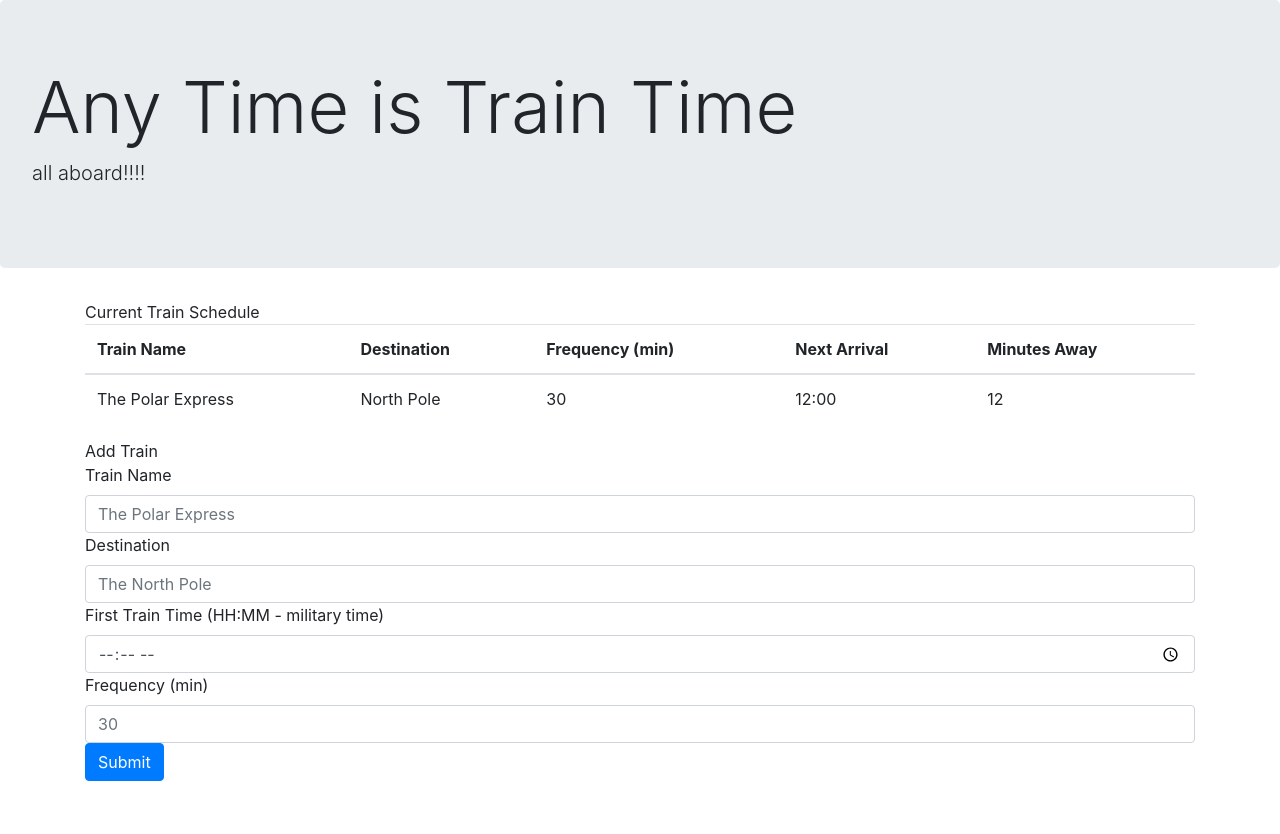
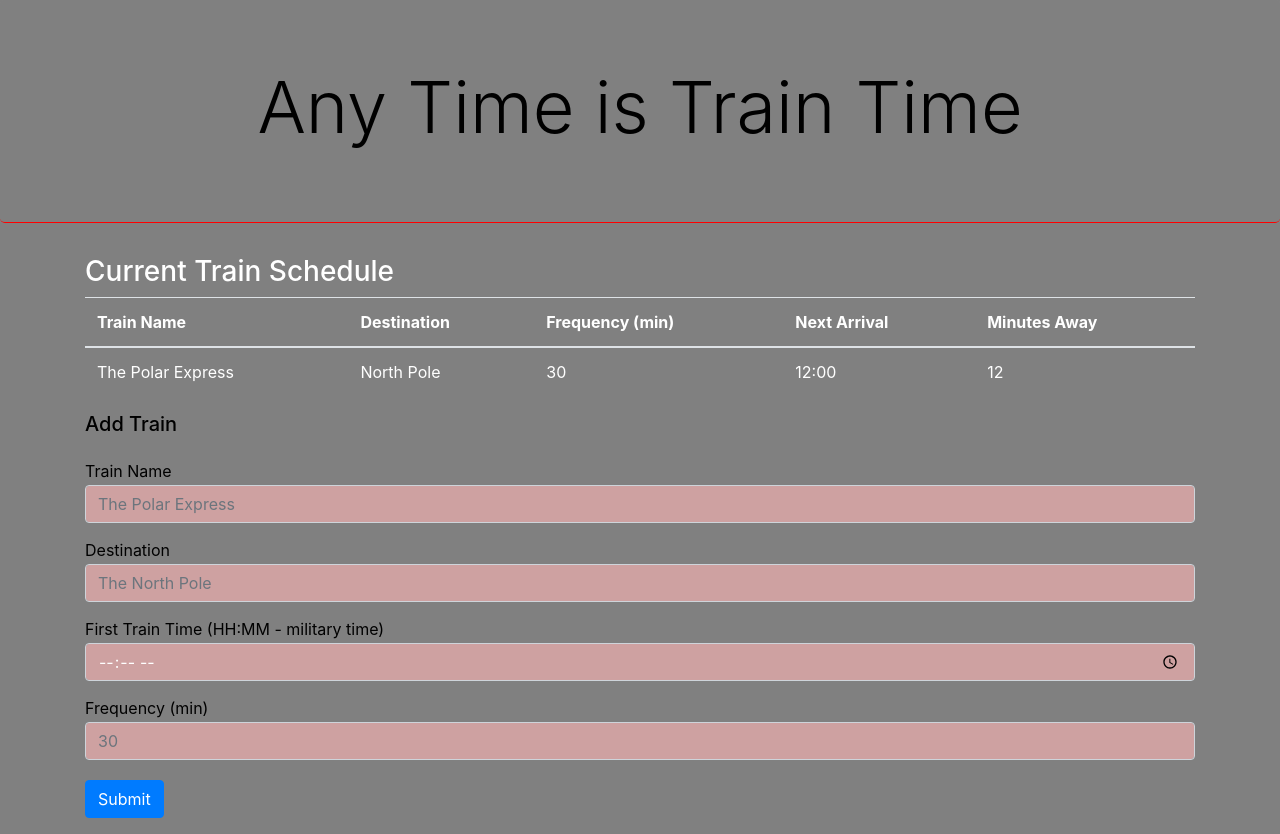
Before and after one commit to jhborunda/TrainScheduler, a plain HTML site: page index.html in a window 1280 px wide. Before the commit the page ends 800 px from the top, so only its background shows below. Drawn offline with nearby package versions, Linux system fonts and the light colour scheme; no server answers.

Commit message:
added css style and attemted to fix HH:mm format

```diff
--- a/assets/css/style.css
+++ b/assets/css/style.css
@@ -0,0 +1,39 @@
+body {
+    background-color: gray;
+    color: black;
+}
+
+.jumbotron {
+    background-color: gray;
+    color: black;
+    border-bottom: 1px solid red;
+    align-items: center;
+    text-align: center;
+    font-weight: bold;
+}
+
+.table-style,
+.data-container {
+    background-color: gray;
+    color: white;
+    /* text-align: center; */
+
+}
+
+#inputName,
+#inputDestination,
+#inputTime,
+#inputFrequency {
+    background-color: rgb(206, 161, 161);
+    color: white;
+
+}
+
+#submit {
+    margin-top: 20px;
+}
+
+label {
+    margin-bottom: 2px;
+    margin-top: 15px;
+}
--- a/assets/javascript/app.js
+++ b/assets/javascript/app.js
@@ -19,8 +19,8 @@ var destination = "";
 var time = "";
 var frequency = "";
 var trainTotal=0;
-// var currentTime = moment#toNow;
-// var currentTime = moment().format("MM/DD/YYYY");
+
+
 
 
 //Need to create funtions to append data that has been submitted
@@ -28,7 +28,7 @@ database.ref().on("child_added", function(snapshot){
     trainTotal++;
 
 
-  var firstTrain = moment(snapshot.val().time, "hh:mm").subtract(1, "years");
+  var firstTrain = moment(snapshot.val().time, "HH:mm").subtract(1, "years");
 
   var diffTime = moment().diff(moment(firstTrain), "minutes");
 
@@ -38,7 +38,7 @@ database.ref().on("child_added", function(snapshot){
 
   var nextTrain = moment().add(minAway, "minutes");
 
-  nextTrain = moment(nextTrain).format("hh:mm");
+  nextTrain = moment(nextTrain).format("HH:mm");
 
 
     console.log(nextTrain);
@@ -60,10 +60,6 @@ $(".train" + trainTotal).append($("<td>").text(minAway));
 
 });
 
-// function display(){
-//   $(".info-table").append($("<tbody>").append($("<tr>")))
-//   $("")
-// }
 
 
 
--- a/index.html
+++ b/index.html
@@ -12,17 +12,20 @@
     <!-- Bootstrap CSS -->
     <link rel="stylesheet" href="https://stackpath.bootstrapcdn.com/bootstrap/4.3.1/css/bootstrap.min.css"
         integrity="sha384-ggOyR0iXCbMQv3Xipma34MD+dH/1fQ784/j6cY/iJTQUOhcWr7x9JvoRxT2MZw1T" crossorigin="anonymous">
-</head>
+    <!-- Stylesheet -->
+    <link rel="stylesheet" href="assets/css/style.css">
+    </head>
 
 <body>
     <div class="jumbotron">
         <h1 class="display-3">Any Time is Train Time</h1>
-        <p class="lead">all aboard!!!!</p>
+
     </div>
     <!-- //container for schedule -->
     <div class="container">
         <div class="panel panel-default data-container">
-            <div class="panel-body ">Current Train Schedule</div>
+            <div class="panel-body ">
+                <h3>Current Train Schedule</h3></div>
             <table class="table table-style info-table">
                 <thead>
                     <tr>
@@ -46,7 +49,8 @@
         </div>
         <!-- //container for input/panel  -->
         <div class="panel panel-default input">
-            <div class="panel-body">Add Train</div>
+            <div class="panel-body">
+                <h5>Add Train</h5></div>
             <div class="form-group">
                 <label for="">Train Name</label>
                 <input type="name" class="form-control" name="" id="inputName" aria-describedby="emailHelpId"
@@ -55,7 +59,7 @@
                 <input type="destination" class="form-control" name="" id="inputDestination"
                     aria-describedby="emailHelpId" placeholder="The North Pole">
                 <label for="">First Train Time (HH:MM - military time)</label>
-                <input type="Time" class="form-control" name="" id="inputTime" aria-describedby="emailHelpId"
+                <input type="Time" class="form-control"  data-date-format="HH:mm" name="" id="inputTime" aria-describedby="emailHelpId"
                     placeholder="12:00">
                 <label for="">Frequency (min)</label>
                 <input type="frequency" class="form-control" name="" id="inputFrequency" aria-describedby="emailHelpId"
```
